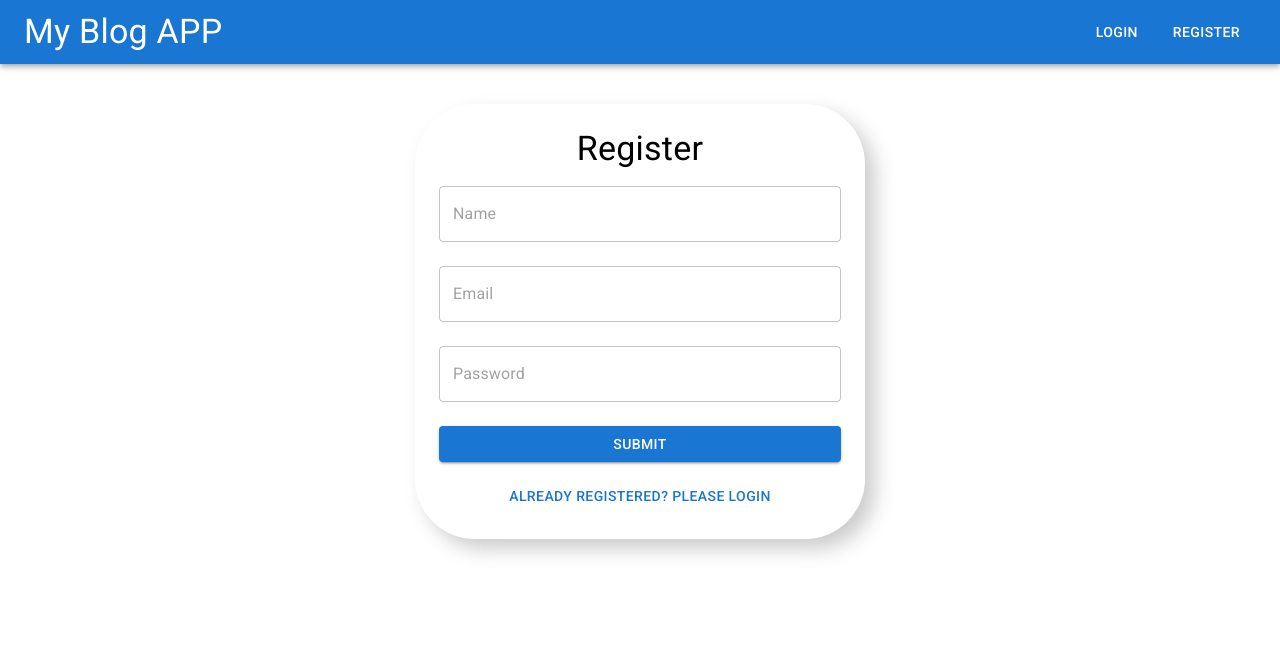
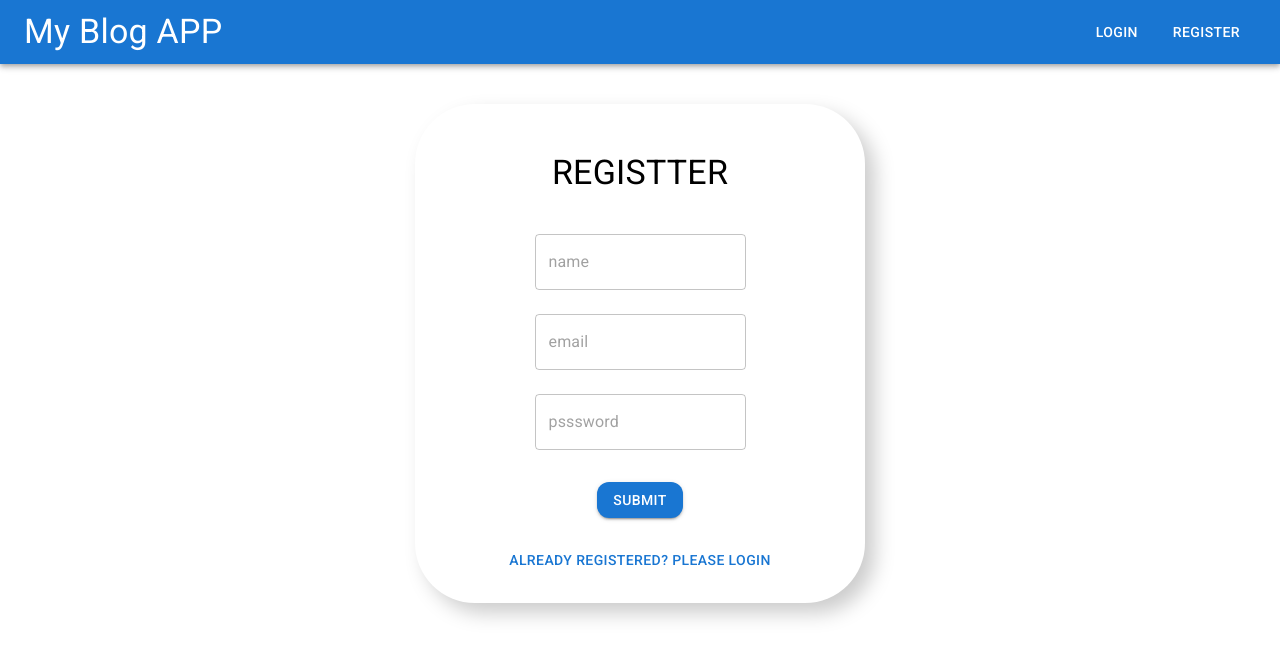
Before and after one commit to md-sakib-chowdhury/Mern-blog-app-, a React (Create React App) app in the folder client/: page /register in a window 1280 px wide. Shown: the top 658 px of the page. Built offline with nearby package versions, Linux system fonts and the light colour scheme.

Commit message:
loginpage

```diff
--- a/client/package.json
+++ b/client/package.json
@@ -1,5 +1,6 @@
 {
   "name": "client",
+  "proxy": "http://localhost:8080",
   "version": "0.1.0",
   "private": true,
   "dependencies": {
@@ -11,6 +12,7 @@
     "@testing-library/jest-dom": "^6.9.1",
     "@testing-library/react": "^16.3.2",
     "@testing-library/user-event": "^13.5.0",
+    "axios": "^1.13.6",
     "react": "^19.2.4",
     "react-dom": "^19.2.4",
     "react-redux": "^9.2.0",
--- a/client/src/pages/Login.js
+++ b/client/src/pages/Login.js
@@ -1,12 +1,123 @@
-import React from "react";
+// import React from "react";
+// import { Box, Typography, TextField, Button } from "@mui/material";
+
+// const Login = () => {
+//     return (
+//         <>
+//             <h1>Login Page</h1>
+//         </>
+//     );
+// };
+
+// export default Login;
+import React, { useState } from "react";
+import { useNavigate } from "react-router-dom";
 import { Box, Typography, TextField, Button } from "@mui/material";
+import axios from 'axios'
+const Register = () => {
+    const navigate = useNavigate();
+    // state
+    const [inputs, setInputs] = useState({
 
-const Login = () => {
+        email: '',
+        password: ''
+
+    });
+    //handle input change
+    const handleChange = (e) => {
+        setInputs((prevState) => ({
+            ...prevState,
+            [e.target.name]: e.target.value,
+        }));
+    };
+
+    // fromhandller
+    const handleSubmit = async (e) => {
+        e.preventDefault();
+        try {
+            const { data } = await axios.post("/api/v1/user/login", {
+
+                email: inputs.email,
+                password: inputs.password,
+            });
+            if (data.success) {
+                alert("User login Successfully");
+                navigate("/");
+            }
+        } catch (error) {
+            console.log(error);
+        }
+    };
+
     return (
         <>
-            <h1>Login Page</h1>
+            <form onSubmit={handleSubmit}>
+                <Box
+                    maxWidth={450}
+                    display="flex"
+                    flexDirection={"column"}
+                    alignItems="center"
+                    justifyContent={"center"}
+                    margin="auto"
+                    marginTop={5}
+                    boxShadow="10px 10px 20px #ccc"
+                    padding={3}
+                    borderRadius={15}
+                >
+                    <Typography variant="h4" sx={{ textTransform: "uppercase " }} padding={3} textAlign="center">
+                        Registter
+                    </Typography>
+
+                    <TextField
+                        placeholder="name"
+                        value={inputs.name}
+                        onChange={handleChange}
+                        name="name"
+                        margin="normal"
+                        type={"text"}
+                        required
+                    />
+
+                    <TextField
+                        placeholder="email"
+                        value={inputs.email}
+                        name="email"
+                        margin="normal"
+                        type={"email"}
+                        required
+                        onChange={handleChange}
+                    />
+
+                    <TextField
+                        placeholder="psssword"
+                        value={inputs.password}
+                        name="password"
+                        margin="normal"
+                        type={"password"}
+                        required
+                        onChange={handleChange}
+                    />
+                    {/* <Button variant="contained" fullWidth sx={{ mt: 2 }}>Submit</Button>
+                <Button sx={{ mt: 2 }}>Already Registered? Please Login</Button> */}
+                    <Button
+                        type="submit"
+                        sx={{ borderRadius: 3, marginTop: 3 }}
+                        variant="contained"
+                        color="primary"
+                    >
+                        Submit
+                    </Button>
+
+                    <Button
+                        onClick={() => navigate("/login")}
+                        sx={{ borderRadius: 3, marginTop: 3 }}
+                    >
+                        Already Registered? Please Login
+                    </Button>
+                </Box>
+            </form>
         </>
     );
 };
 
-export default Login;
+export default Register;
--- a/client/src/pages/Register.js
+++ b/client/src/pages/Register.js
@@ -1,8 +1,45 @@
+import React, { useState } from "react";
+import { useNavigate } from "react-router-dom";
 import { Box, Typography, TextField, Button } from "@mui/material";
+import axios from 'axios'
+const Register = () => {
+    const navigate = useNavigate();
+    // state
+    const [inputs, setInputs] = useState({
+        name: '',
+        email: '',
+        password: ''
 
-const Register = () => {
+    });
+    //handle input change
+    const handleChange = (e) => {
+        setInputs((prevState) => ({
+            ...prevState,
+            [e.target.name]: e.target.value,
+        }));
+    };
+
+    // fromhandller
+    const handleSubmit = async (e) => {
+        e.preventDefault();
+        try {
+            const { data } = await axios.post("/api/v1/user/register", {
+                username: inputs.name,
+                email: inputs.email,
+                password: inputs.password,
+            });
+            if (data.success) {
+                alert("User Register Successfully");
+                navigate("/login");
+            }
+        } catch (error) {
+            console.log(error);
+        }
+    };
+
     return (
         <>
+            <form onSubmit={handleSubmit}>
                 <Box
                     maxWidth={450}
                     display="flex"
@@ -15,13 +52,58 @@
                     padding={3}
                     borderRadius={15}
                 >
-                <Typography variant="h4">Register</Typography>
-                <TextField placeholder="Name" fullWidth margin="normal" />
-                <TextField placeholder="Email" fullWidth margin="normal" />
-                <TextField placeholder="Password" type="password" fullWidth margin="normal" />
-                <Button variant="contained" fullWidth sx={{ mt: 2 }}>Submit</Button>
-                <Button sx={{ mt: 2 }}>Already Registered? Please Login</Button>
+                    <Typography variant="h4" sx={{ textTransform: "uppercase " }} padding={3} textAlign="center">
+                        Registter
+                    </Typography>
+
+                    <TextField
+                        placeholder="name"
+                        value={inputs.name}
+                        onChange={handleChange}
+                        name="name"
+                        margin="normal"
+                        type={"text"}
+                        required
+                    />
+
+                    <TextField
+                        placeholder="email"
+                        value={inputs.email}
+                        name="email"
+                        margin="normal"
+                        type={"email"}
+                        required
+                        onChange={handleChange}
+                    />
+
+                    <TextField
+                        placeholder="psssword"
+                        value={inputs.password}
+                        name="password"
+                        margin="normal"
+                        type={"password"}
+                        required
+                        onChange={handleChange}
+                    />
+                    {/* <Button variant="contained" fullWidth sx={{ mt: 2 }}>Submit</Button>
+                <Button sx={{ mt: 2 }}>Already Registered? Please Login</Button> */}
+                    <Button
+                        type="submit"
+                        sx={{ borderRadius: 3, marginTop: 3 }}
+                        variant="contained"
+                        color="primary"
+                    >
+                        Submit
+                    </Button>
+
+                    <Button
+                        onClick={() => navigate("/login")}
+                        sx={{ borderRadius: 3, marginTop: 3 }}
+                    >
+                        Already Registered? Please Login
+                    </Button>
                 </Box>
+            </form>
         </>
     );
 };
--- a/package.json
+++ b/package.json
@@ -8,7 +8,10 @@
   "main": "server.js",
   "scripts": {
     "start": "node server.js",
-    "server": "nodemon server.js"
+    "server": "nodemon server.js",
+    "client": "npm start --prefix ./client",
+    "dev": "concurrently \"npm run server\" \"npm run client\""
+
   },
   "dependencies": {
     "@emotion/react": "^11.14.0",
@@ -17,6 +20,7 @@
     "@mui/material": "^7.3.8",
     "bcrypt": "^6.0.0",
     "colors": "^1.4.0",
+    "concurrently": "^9.2.1",
     "cors": "^2.8.6",
     "dotenv": "^17.3.1",
     "express": "^5.2.1",
```
Also changed, not shown: 2 other files (tests, documents, lock files or other folders). Lines whose indentation alone changed are shown as unchanged.
